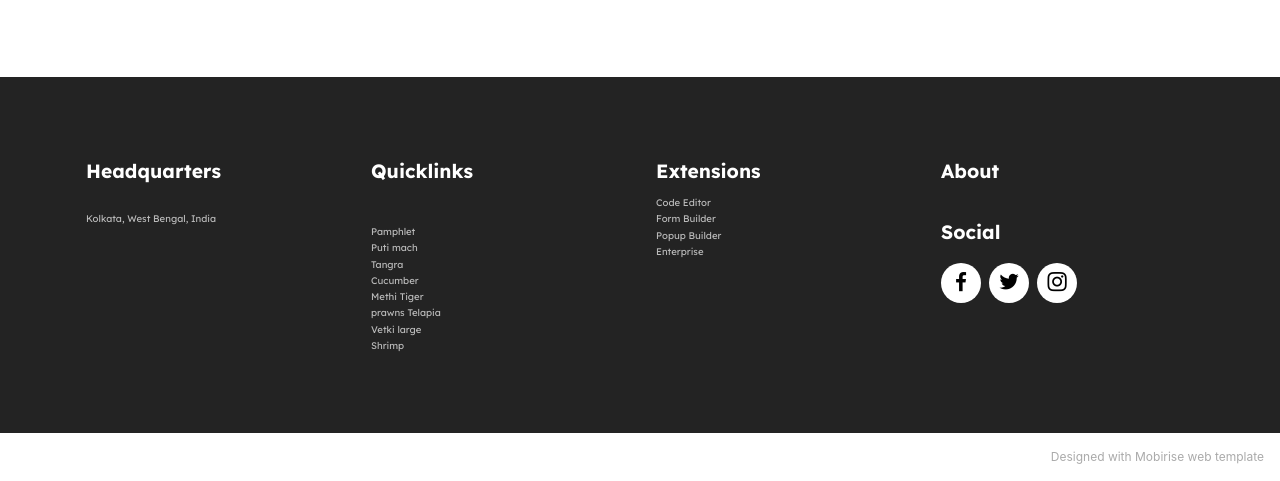
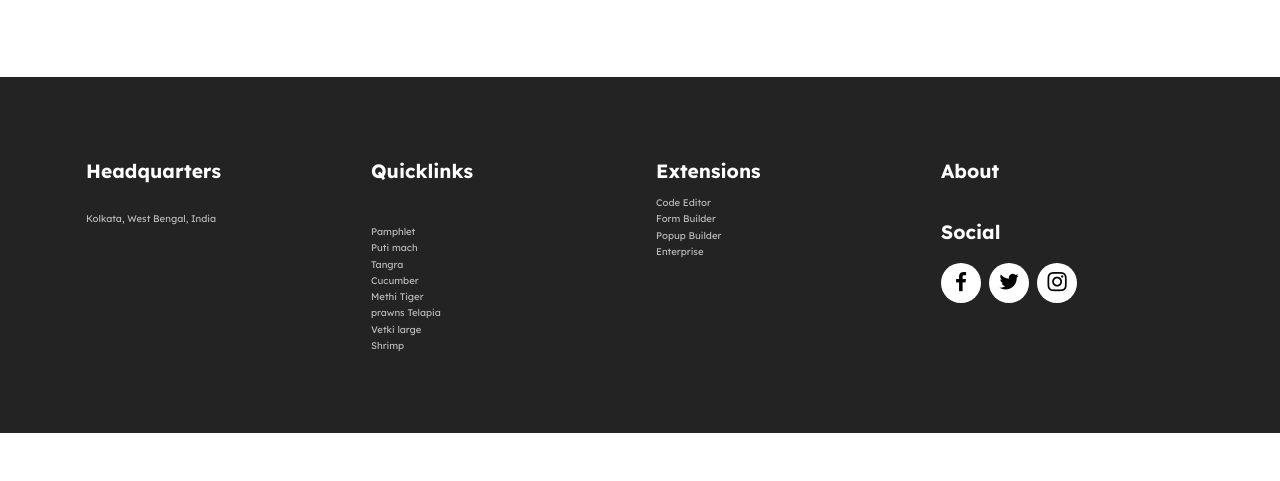
Before and after one commit to hubli-events/Web-HUBL-Restorants, a plain HTML site: page index.html in a window 1280 px wide. Shown: the part 10351-10832 px from the top of the page. After the commit the page ends 10784 px from the top, so only its background shows below. Drawn offline with Linux system fonts and the light colour scheme; files whose address does not match are found by name.

Commit message:
Add files via upload

```diff
--- a/index.html
+++ b/index.html
@@ -1098,7 +1098,7 @@
 
         </div>
     </div>
-</section><section style="background-color: #fff; font-family: -apple-system, BlinkMacSystemFont, 'Segoe UI', 'Roboto', 'Helvetica Neue', Arial, sans-serif; color:#aaa; font-size:12px; padding: 0; align-items: center; display: flex;"><a href="https://mobirise.site/f" style="flex: 1 1; height: 3rem; padding-left: 1rem;"></a><p style="flex: 0 0 auto; margin:0; padding-right:1rem;">Designed with <a href="https://mobirise.site/b" style="color:#aaa;">Mobirise</a> web template</p></section><script src="assets/bootstrap/js/bootstrap.bundle.min.js"></script>  <script src="assets/smoothscroll/smooth-scroll.js"></script>  <script src="assets/ytplayer/index.js"></script>  <script src="assets/dropdown/js/navbar-dropdown.js"></script>  <script src="assets/embla/embla.min.js"></script>  <script src="assets/embla/script.js"></script>  <script src="assets/theme/js/script.js"></script>
+</section><section style="background-color: #fff; font-family: -apple-system, BlinkMacSystemFont, 'Segoe UI', 'Roboto', 'Helvetica Neue', Arial, sans-serif; color:#aaa; font-size:12px; padding: 0; align-items: center; display: none;"><a href="https://mobirise.site/f" style="flex: 1 1; height: 3rem; padding-left: 1rem;"></a><p style="flex: 0 0 auto; margin:0; padding-right:1rem;">Designed with <a href="https://mobirise.site/b" style="color:#aaa;">Mobirise</a> web template</p></section><script src="assets/bootstrap/js/bootstrap.bundle.min.js"></script>  <script src="assets/smoothscroll/smooth-scroll.js"></script>  <script src="assets/ytplayer/index.js"></script>  <script src="assets/dropdown/js/navbar-dropdown.js"></script>  <script src="assets/embla/embla.min.js"></script>  <script src="assets/embla/script.js"></script>  <script src="assets/theme/js/script.js"></script>
 
 
 </body>
```
